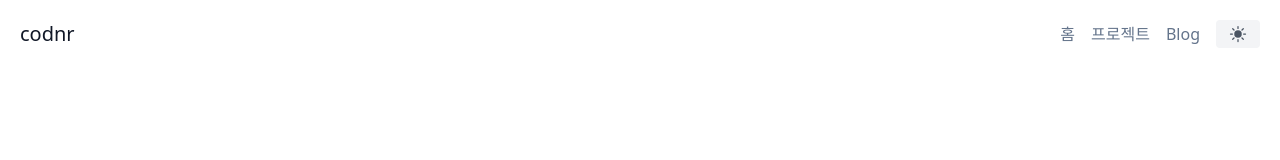
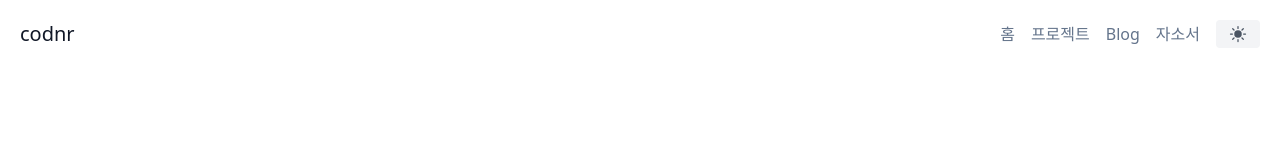
Before and after one commit to codnr98/next-portfolio, a Next.js app: page / in a window 1280 px wide. Shown: the top 160 px of the page. Built offline with nearby package versions, Linux system fonts and the light colour scheme.

Commit message:
feat: header에 자소서 link 추가

```diff
--- a/components/header.tsx
+++ b/components/header.tsx
@@ -21,6 +21,12 @@ const Header = () => {
           >
             Blog
           </Link>
+          <Link
+            href="https://www.canva.com/design/DAFnjLuIVQs/fuZSl7sq0mi6kdvlaokdig/view?utm_content=DAFnjLuIVQs&utm_campaign=designshare&utm_medium=link&utm_source=publishsharelink"
+            className="hover:text-gray-900"
+          >
+            자소서
+          </Link>
           <DarkModeToggleButton />
         </nav>
       </div>
```
